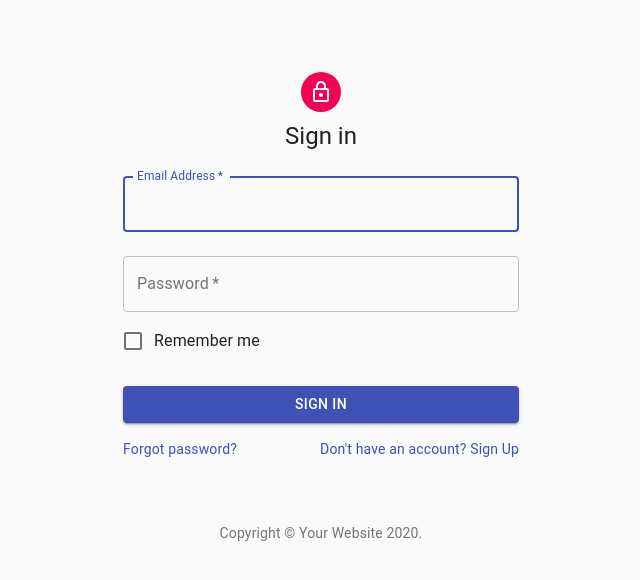
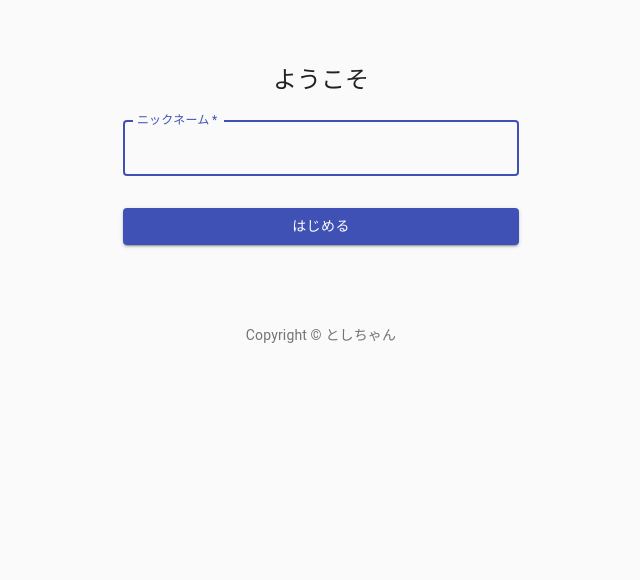
Before and after one commit to Toshiaki-Tabata/idobatakaigi, a React (Create React App) app: page / in a window 1280 px wide. Shown: the top 580 px of the page, without its empty margins (319-959 px from the left). Built offline with nearby package versions, Linux system fonts and the light colour scheme.

Commit message:
update signin-page

```diff
--- a/src/component/SignIn.jsx
+++ b/src/component/SignIn.jsx
@@ -1,14 +1,9 @@
 import React from 'react';
-import Avatar from '@material-ui/core/Avatar';
 import Button from '@material-ui/core/Button';
 import CssBaseline from '@material-ui/core/CssBaseline';
 import TextField from '@material-ui/core/TextField';
-import FormControlLabel from '@material-ui/core/FormControlLabel';
-import Checkbox from '@material-ui/core/Checkbox';
 import Link from '@material-ui/core/Link';
-import Grid from '@material-ui/core/Grid';
 import Box from '@material-ui/core/Box';
-import LockOutlinedIcon from '@material-ui/icons/LockOutlined';
 import Typography from '@material-ui/core/Typography';
 import { makeStyles } from '@material-ui/core/styles';
 import Container from '@material-ui/core/Container';
@@ -17,11 +12,10 @@ function Copyright() {
   return (
     <Typography variant="body2" color="textSecondary" align="center">
       {'Copyright © '}
-      <Link color="inherit" href="https://material-ui.com/">
-        Your Website
-      </Link>{' '}
-      {new Date().getFullYear()}
-      {'.'}
+      <Link color="inherit" href="https://www.facebook.com/toshiaki.tabata.7"
+      target="_blank" rel="noopener">
+        としちゃん
+      </Link>
     </Typography>
   );
 }
@@ -53,11 +47,8 @@ export default function SignIn() {
     <Container component="main" maxWidth="xs">
       <CssBaseline />
       <div className={classes.paper}>
-        <Avatar className={classes.avatar}>
-          <LockOutlinedIcon />
-        </Avatar>
         <Typography component="h1" variant="h5">
-          Sign in
+          ようこそ
         </Typography>
         <form className={classes.form} noValidate>
           <TextField
@@ -65,26 +56,10 @@ export default function SignIn() {
             margin="normal"
             required
             fullWidth
-            id="email"
-            label="Email Address"
-            name="email"
-            autoComplete="email"
+            id="name"
+            label="ニックネーム"
+            name="name"
             autoFocus
-          />
-          <TextField
-            variant="outlined"
-            margin="normal"
-            required
-            fullWidth
-            name="password"
-            label="Password"
-            type="password"
-            id="password"
-            autoComplete="current-password"
-          />
-          <FormControlLabel
-            control={<Checkbox value="remember" color="primary" />}
-            label="Remember me"
           />
           <Button
             type="submit"
@@ -93,20 +68,8 @@ export default function SignIn() {
             color="primary"
             className={classes.submit}
           >
-            Sign In
+            はじめる
           </Button>
-          <Grid container>
-            <Grid item xs>
-              <Link href="#" variant="body2">
-                Forgot password?
-              </Link>
-            </Grid>
-            <Grid item>
-              <Link href="#" variant="body2">
-                {"Don't have an account? Sign Up"}
-              </Link>
-            </Grid>
-          </Grid>
         </form>
       </div>
       <Box mt={8}>
```
Also changed, not shown: 1 other file (tests, documents, lock files or other folders).
